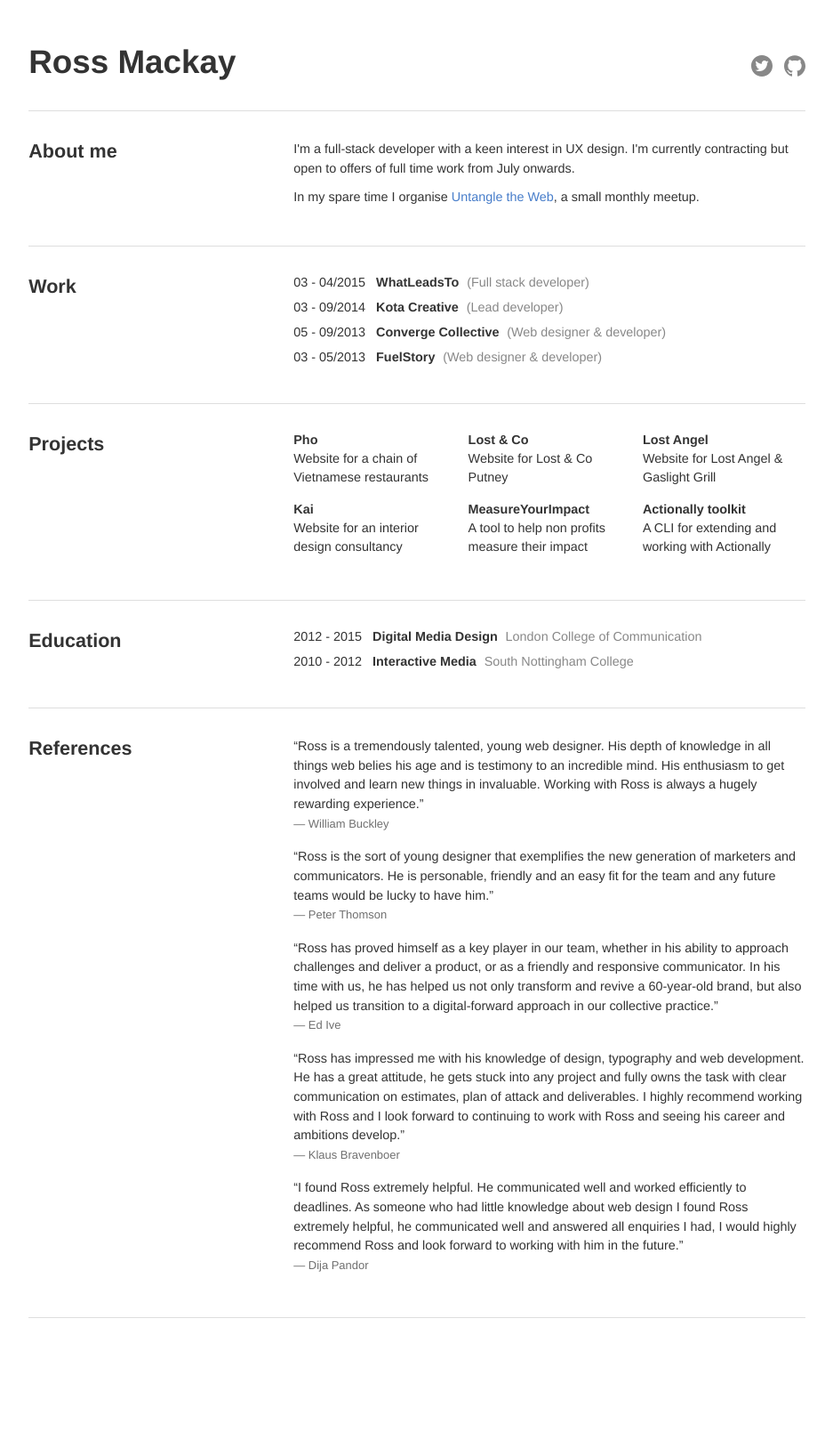
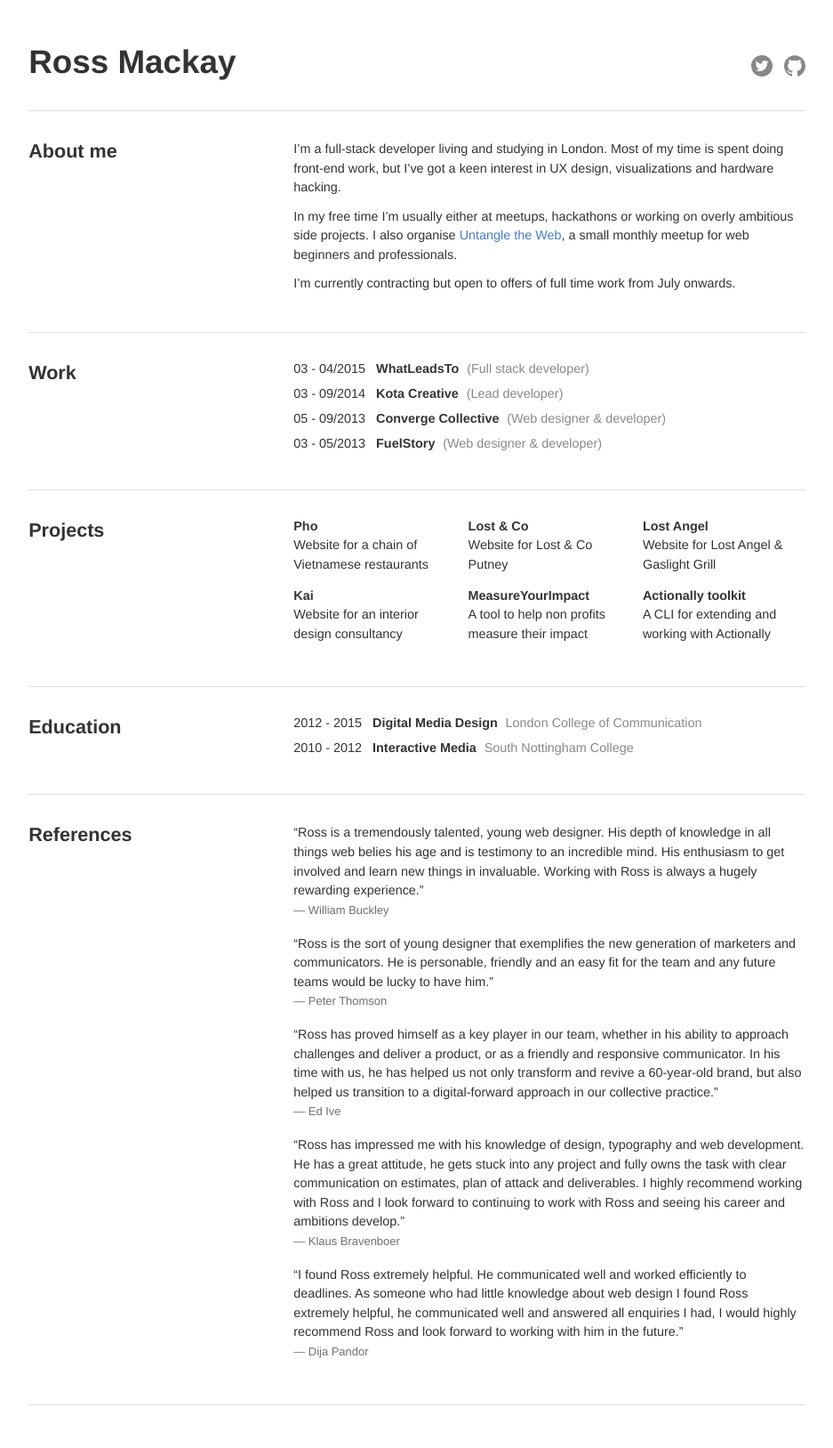
Before and after one commit to mcky/mcky.github.io, a Jekyll site: the page built from cv.html, in a window 1280 px wide. Shown: the whole page at 89% size, without its empty margins (171-1108 px from the left). Built offline with Jekyll 4.4.1, drawn with Linux system fonts in a browser that asks for light colours; before the commit the page ends 1529 px from its top, so only the background shows below that.

Commit message:
Updated bio copy

```diff
--- a/cv.html
+++ b/cv.html
@@ -8,8 +8,9 @@ layout: cv
 <section class="cv__section">
 	<h2 class="cv__section__title">About me</h2>
 	<div class="cv__section__body">
-		<p>I'm a full-stack developer with a keen interest in UX design. I'm currently contracting but open to offers of full time work from July onwards.</p>
-		<p>In my spare time I organise <a href="http://untangletheweb.co.uk">Untangle the Web</a>, a small monthly meetup.</p>
+		<p>I&#8217;m a full-stack developer living and studying in London. Most of my time is spent doing front-end work, but I&#8217;ve got a keen interest in UX design, visualizations and hardware hacking.</p>
+		<p>In my free time I&#8217;m usually either at meetups, hackathons or working on overly ambitious side projects. I also organise <a href="http://untangletheweb.co.uk">Untangle the Web</a>, a small monthly meetup for web beginners and professionals.</p>
+		<p>I&#8217;m currently contracting but open to offers of full time work from July onwards.</p>
 	</div>
 </section>
 
```
